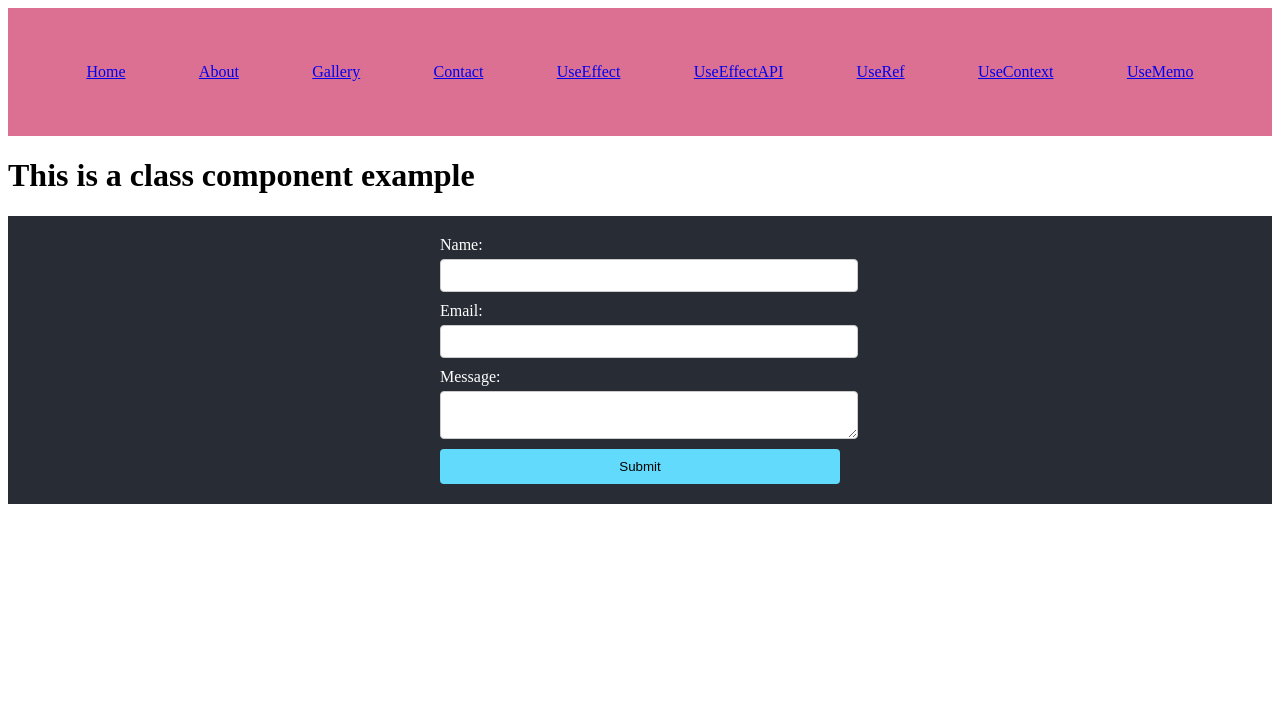
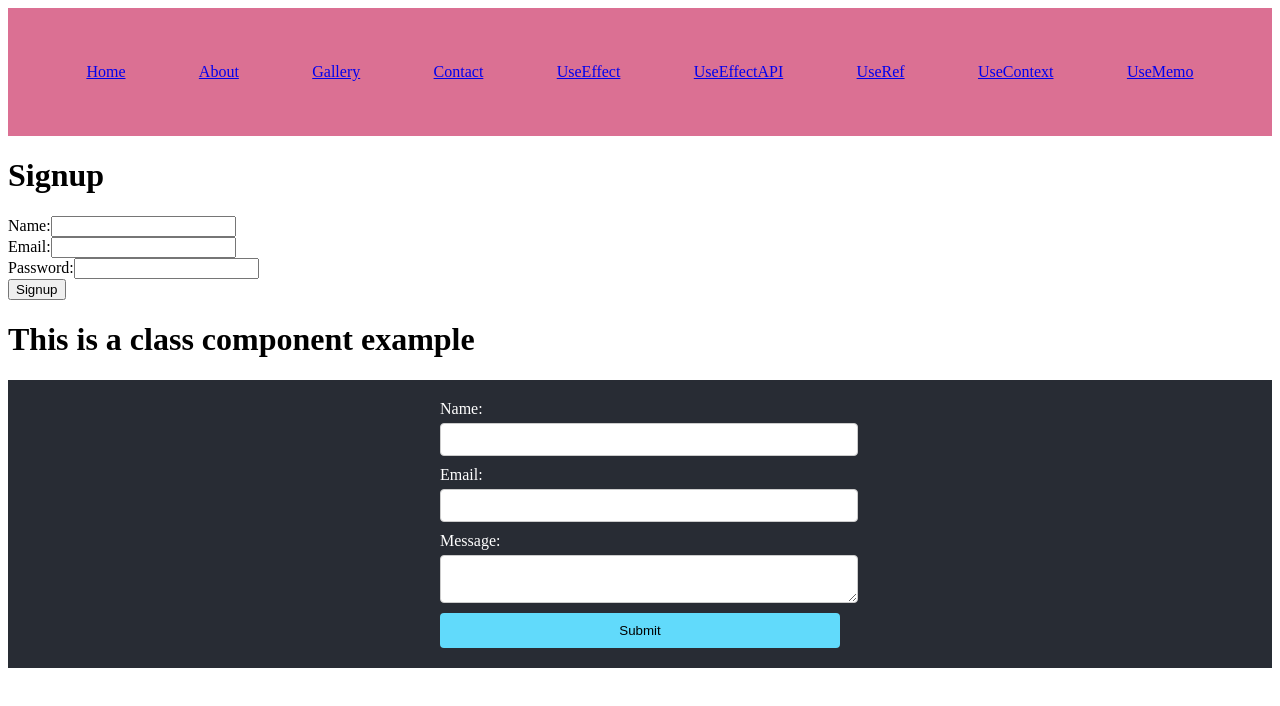
Before and after one commit to arumpugazl/fullstack_2024, a React (Vite) app in the folder fullStackRampex/: page /Signup in a window 1280 px wide. Shown: the top 706 px of the page. Built offline with nearby package versions, Linux system fonts and the light colour scheme.

Commit message:
Login and Signup

```diff
--- a/fullStackRampex/src/App.jsx
+++ b/fullStackRampex/src/App.jsx
@@ -11,6 +11,8 @@ import Useeffect from './Components/FunctionalComponents/UseEffectAPI'
 import UseRef from './Components/FunctionalComponents/UseRef'
 import ExamResults from './Components/FunctionalComponents/UseContext';
 import UseMemo from './Components/FunctionalComponents/UseMemo';
+import Login from './Components/FunctionalComponents/Login';
+import Signup from './Components/FunctionalComponents/Signup';
 import { BrowserRouter, Routes, Route } from 'react-router-dom';
 
 function App() {
@@ -28,6 +30,8 @@ function App() {
           <Route path="/UseRef" element={<UseRef/>}/>
           <Route path="/ExamResults" element={<ExamResults/>}/>
           <Route path="/UseMemo" element={<UseMemo/>}/>
+          <Route path="/Login" element={<Login />} />
+        <Route path="/Signup" element={<Signup />} />
         </Routes>
       </BrowserRouter>
       <ClassCompEg />
--- /dev/null
+++ b/fullStackRampex/src/Components/FunctionalComponents/Login.jsx
@@ -0,0 +1,42 @@
+// eslint-disable-next-line no-unused-vars
+import React, { useState } from 'react';
+
+function Login() {
+  const [email, setEmail] = useState('');
+  const [password, setPassword] = useState('');
+
+  const handleLogin = (e) => {
+    e.preventDefault();
+    console.log('Email:', email);
+    console.log('Password:', password);
+  };
+
+  return (
+    <div>
+      <h1>Login</h1>
+      <form onSubmit={handleLogin}>
+        <div>
+          <label>Email:</label>
+          <input
+            type="email"
+            value={email}
+            onChange={(e) => setEmail(e.target.value)}
+            required
+          />
+        </div>
+        <div>
+          <label>Password:</label>
+          <input
+            type="password"
+            value={password}
+            onChange={(e) => setPassword(e.target.value)}
+            required
+          />
+        </div>
+        <button type="submit">Login</button>
+      </form>
+    </div>
+  );
+}
+
+export default Login;
--- /dev/null
+++ b/fullStackRampex/src/Components/FunctionalComponents/Signup.jsx
@@ -0,0 +1,53 @@
+// eslint-disable-next-line no-unused-vars
+import React, { useState } from 'react';
+
+function Signup() {
+  const [name, setName] = useState('');
+  const [email, setEmail] = useState('');
+  const [password, setPassword] = useState('');
+
+  const handleSignup = (e) => {
+    e.preventDefault();
+    console.log('Name:', name);
+    console.log('Email:', email);
+    console.log('Password:', password);
+  };
+
+  return (
+    <div>
+      <h1>Signup</h1>
+      <form onSubmit={handleSignup}>
+        <div>
+          <label>Name:</label>
+          <input
+            type="text"
+            value={name}
+            onChange={(e) => setName(e.target.value)}
+            required
+          />
+        </div>
+        <div>
+          <label>Email:</label>
+          <input
+            type="email"
+            value={email}
+            onChange={(e) => setEmail(e.target.value)}
+            required
+          />
+        </div>
+        <div>
+          <label>Password:</label>
+          <input
+            type="password"
+            value={password}
+            onChange={(e) => setPassword(e.target.value)}
+            required
+          />
+        </div>
+        <button type="submit">Signup</button>
+      </form>
+    </div>
+  );
+}
+
+export default Signup;
--- a/fullStackRampex/src/Components/FunctionalComponents/UseMemo.jsx
+++ b/fullStackRampex/src/Components/FunctionalComponents/UseMemo.jsx
@@ -1,9 +1,29 @@
+import { useMemo, useState } from "react"
+
+var slowFunction = (number) => {
+    for (let i = 0; i < 10000000000; i++);
+    return number * 2
+}
+
 var UseMemo = () => {
+    var [num, setNum] = useState(0)
+    var [theme, setTheme] = useState(true)
+    var themes = {
+        backgroundColor: (theme) ? "black" : "white",
+        color: (theme) ? "white" : "black",
+    };
+    var doublingANumber=useMemo(()=>{
+        return slowFunction(num)
+    },[num])
     return (
         <section>
-            <h1>The useMemo Hook returns a memoized value and prevents the application from unnecessary re-renders. It is useful in heavy computations and processes when using functional components. The useMemo hook helps optimize performance by memoizing expensive calculations.</h1>
+            <h1>The useMemo Hook returns a memoized value and prevents the application from unnecessary re-renders. It is useful in heavy computations and processes when using functional components.
+                The useMemo hook helps optimize performance by memoizing expensive calculations.</h1>
             <h1>useMemo is a React Hook that lets you cache the result of a calculation between re-renders. const cachedValue = useMemo(calculateValue, dependencies) useMemo(calculateValue, dependencies)
             </h1>
+            <input type="number" value={num} onChange={(e) => setNum(e.target.value)}></input>
+            <button onClick={()=>setTheme(theme=!theme)}>Toggle Theme</button>
+            <h2 style={themes}>{doublingANumber}</h2>
         </section>
     )
 
```
Also changed, not shown: fullStackRampex/src/Components/FunctionalComponents/Task1.png (added), fullStackRampex/src/Components/FunctionalComponents/Task2.png.png (added).
